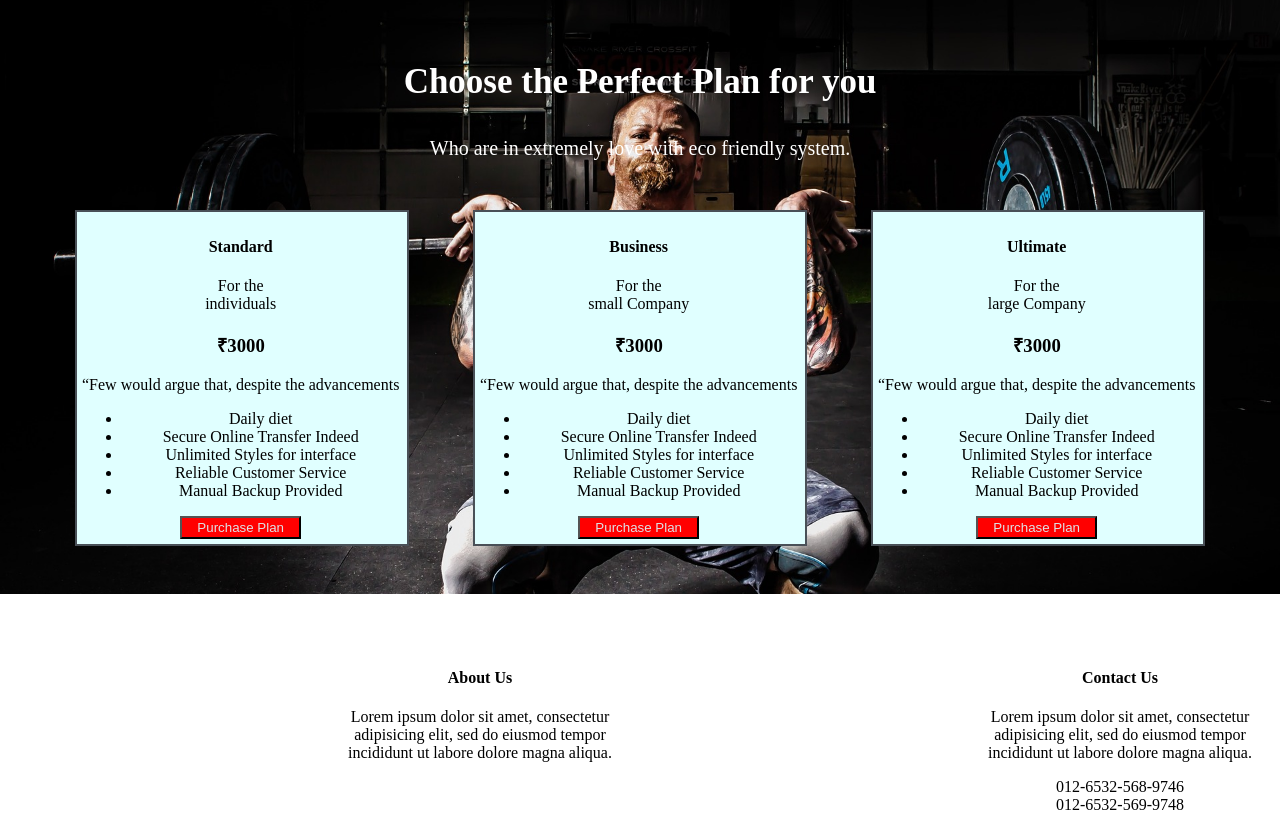
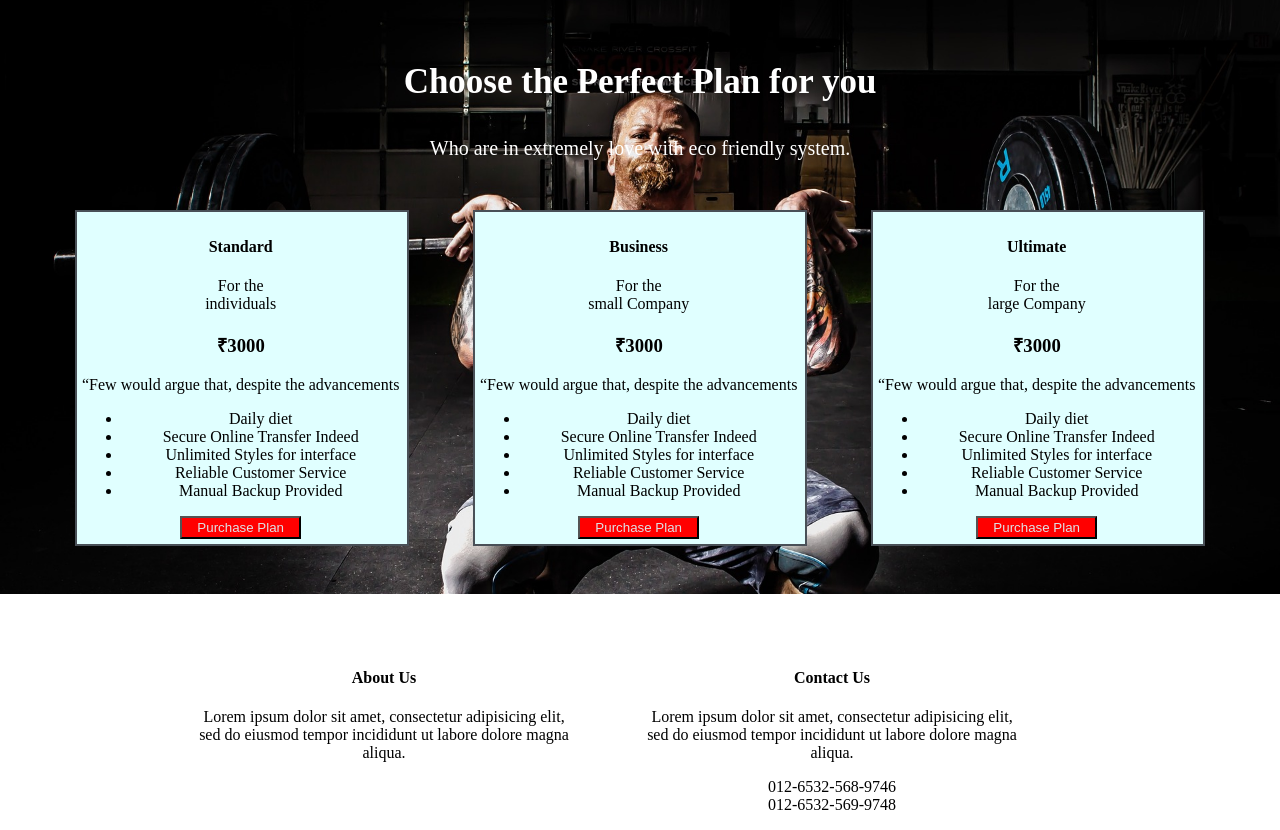
Before and after one commit to the-pandey-ji/FrontendProject, a plain HTML site: page index.html in a window 1280 px wide. Shown: the part 4854-5684 px from the top of the page. Drawn offline with Linux system fonts and the light colour scheme; a web font is replaced by a local one.

Commit message:
footer set

```diff
--- a/index.css
+++ b/index.css
@@ -309,8 +309,8 @@ transform: scale(1.1);
 
 
 footer div{
-    /* width: 40%; */
-    margin-left: 25%;
+    width: 30%;
+    margin-right: 5%;
 }
 
 
```
